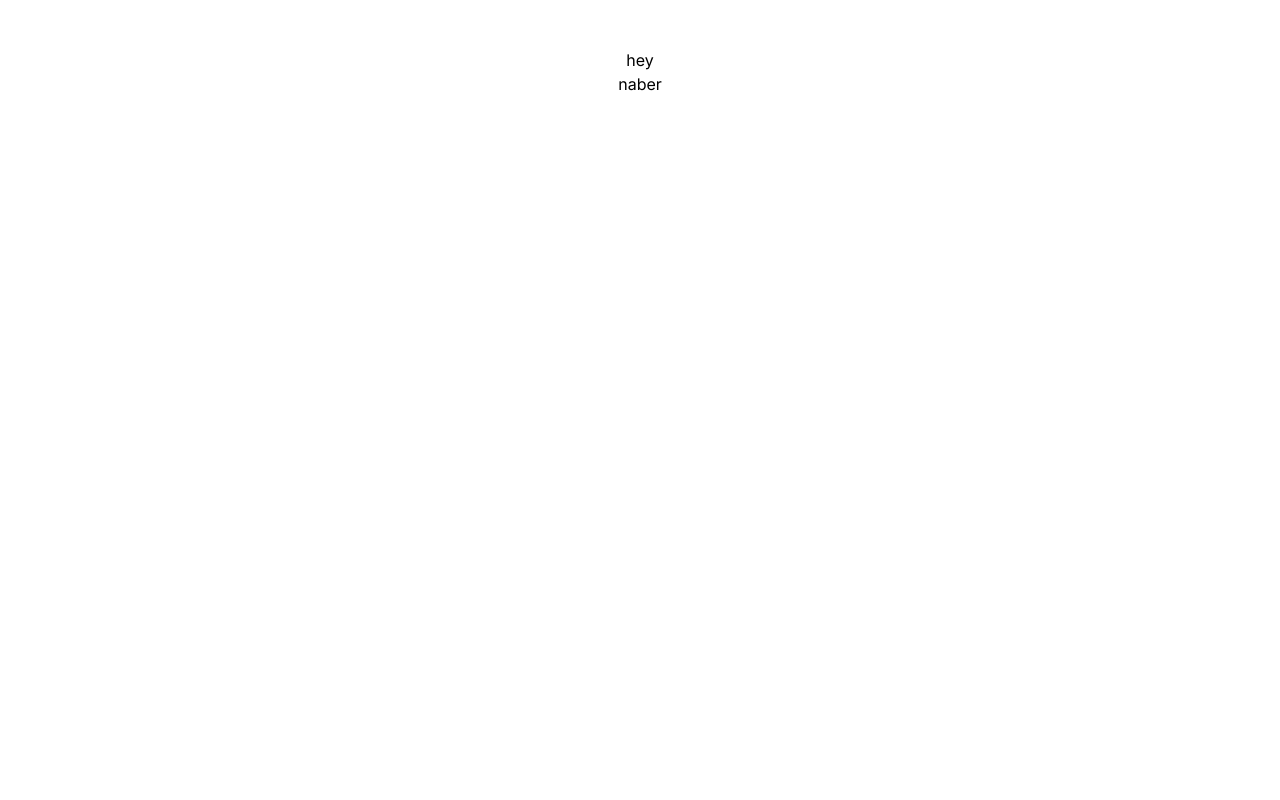
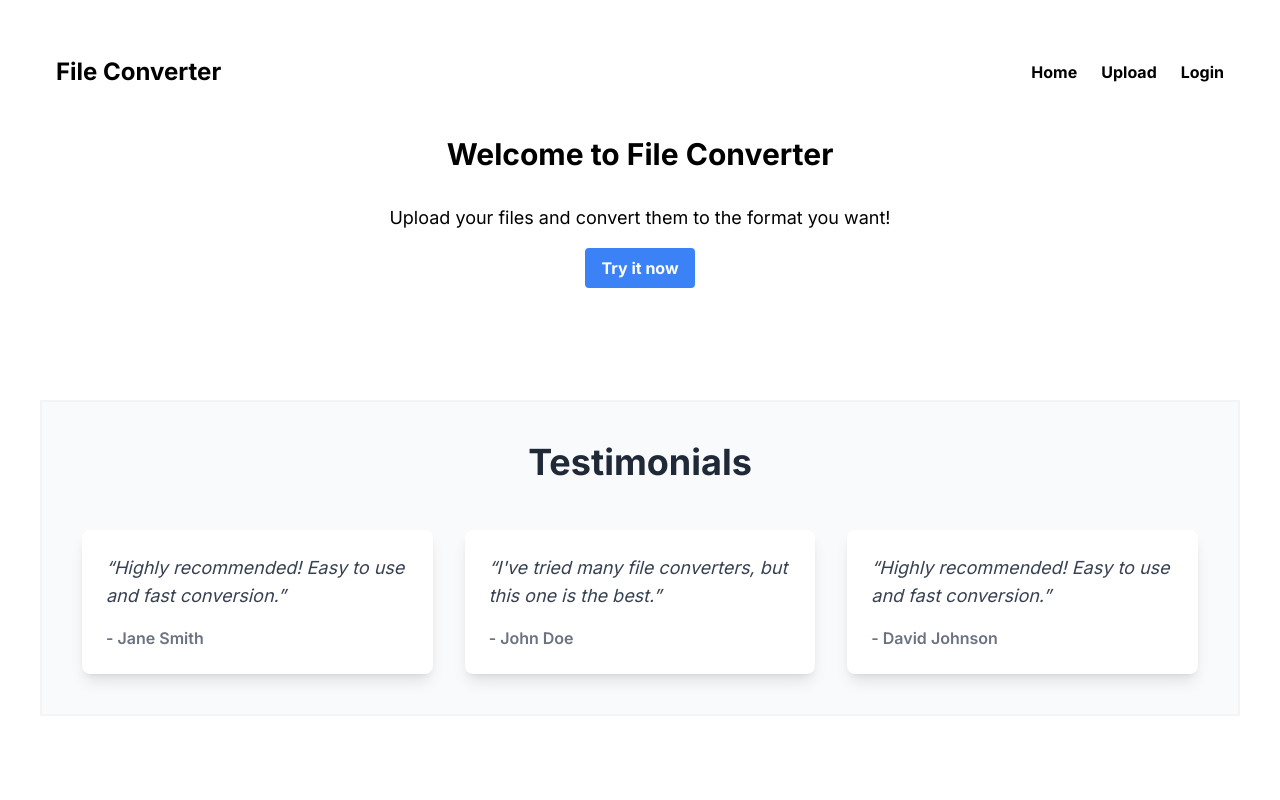
Before and after one commit to burakS-cloud/FileConverter, a Next.js app: page / in a window 1280 px wide. Shown: the top 800 px of the page. Built offline with nearby package versions, Linux system fonts and the light colour scheme.

Commit message:
update home page and initiate login page

```diff
--- /dev/null
+++ b/src/app/login/page.tsx
@@ -0,0 +1,3 @@
+export default function LoginPage() {
+  return <div>LoginPage</div>;
+}
--- a/src/app/page.tsx
+++ b/src/app/page.tsx
@@ -1,8 +1,78 @@
+import TestimonialCard from "@/components/TestimonialCard";
+
 export default function Home() {
   return (
-    <main className="flex min-h-screen flex-col  items-center justify-start p-12">
-      <p>hey</p>
-      <p>naber</p>
+    <main className="flex min-h-screen flex-col items-center justify-start p-10">
+      <nav className="flex items-center justify-between w-full mb-8 p-4">
+        <div className="text-2xl font-bold">File Converter</div>
+        <ul className="flex space-x-6">
+          <li>
+            <a
+              className="font-bold relative transition duration-300 ease-in-out transform hover:text-blue-400"
+              href="/"
+            >
+              Home
+              <span className="absolute left-0 bottom-0 w-full h-1 bg-blue-400 transform scale-x-0 transition-transform duration-300 ease-in-out origin-left hover:scale-x-100"></span>
+            </a>
+          </li>
+          <li>
+            <a
+              className="font-bold relative transition duration-300 ease-in-out transform hover:text-blue-400"
+              href="/upload"
+            >
+              Upload
+              <span className="absolute left-0 bottom-0 w-full h-1 bg-blue-400 transform scale-x-0 transition-transform duration-300 ease-in-out origin-left hover:scale-x-100"></span>
+            </a>
+          </li>
+          <li>
+            <a
+              className="font-bold relative transition duration-300 ease-in-out transform hover:text-blue-400"
+              href="/login"
+            >
+              Login
+              <span className="absolute left-0 bottom-0 w-full h-1 bg-blue-400 transform scale-x-0 transition-transform duration-300 ease-in-out origin-left hover:scale-x-100"></span>
+            </a>
+          </li>
+        </ul>
+      </nav>
+      <header className="text-3xl font-bold mb-8">
+        Welcome to File Converter
+      </header>
+      <section className="flex flex-col items-center justify-center">
+        <p className="text-lg mb-4">
+          Upload your files and convert them to the format you want!
+        </p>
+        <a
+          href="/upload"
+          className="bg-blue-500 hover:bg-blue-700 text-white font-bold py-2 px-4 rounded inline-block text-center"
+        >
+          Try it now
+        </a>
+      </section>
+
+      <section className="mt-28 border-2 border-zinc-100 p-10 bg-gray-50">
+        <h2 className="text-4xl font-bold mb-12 text-center text-gray-800">
+          Testimonials
+        </h2>
+        <div className="grid grid-cols-1 md:grid-cols-2 lg:grid-cols-3 gap-8">
+          <TestimonialCard
+            user="Jane Smith"
+            text="Highly recommended! Easy to use and fast conversion."
+          />
+          <TestimonialCard
+            user="John Doe"
+            text="I've tried many file converters, but this one is the best."
+          />
+          <TestimonialCard
+            user="David Johnson"
+            text="Highly recommended! Easy to use and fast conversion."
+          />
+        </div>
+      </section>
+
+      <footer className="mt-48 text-center text-gray-500">
+        <p>&copy; 2021 File Converter. All rights reserved.</p>
+      </footer>
     </main>
   );
 }
--- /dev/null
+++ b/src/components/TestimonialCard.tsx
@@ -0,0 +1,14 @@
+export default function TestimonialCard({
+  user,
+  text,
+}: {
+  user: string;
+  text: string;
+}) {
+  return (
+    <div className="bg-white p-6 rounded-lg shadow-lg transform transition-transform hover:scale-105">
+      <p className="text-lg mb-4 text-gray-700 italic">“{text}”</p>
+      <p className="text-gray-500 font-semibold">- {user}</p>
+    </div>
+  );
+}
```
